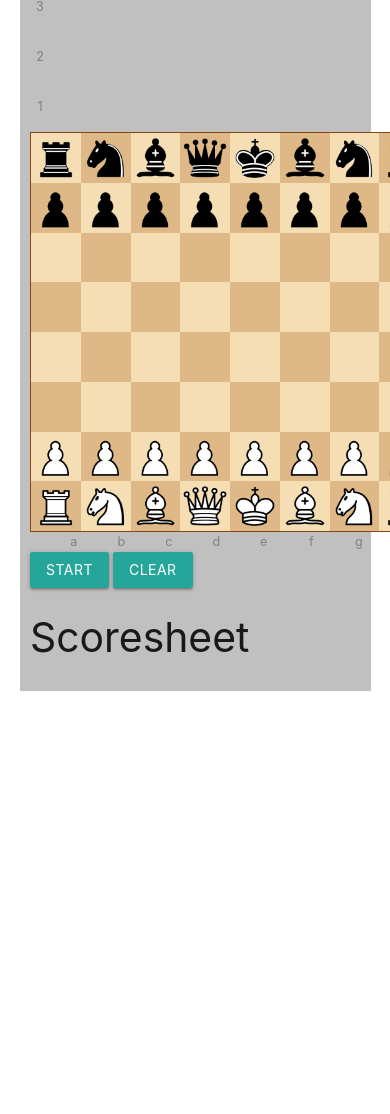
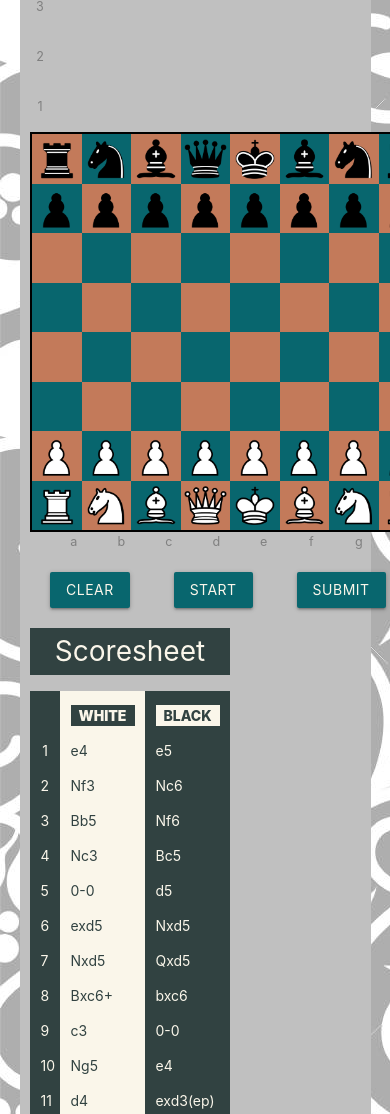
Before and after one commit to joon3703/projectOne, a plain HTML site: page index.html in a window 390 px wide. Shown: the part 460-1574 px from the top of the page. Before the commit the page ends 1171 px from the top, so only its background shows below. Drawn offline with nearby package versions, Linux system fonts and the light colour scheme; a web font is replaced by a local one.

Commit message:
Responsive version

```diff
--- a/css/AbChess-0.3.0.css
+++ b/css/AbChess-0.3.0.css
@@ -4,10 +4,22 @@
 // Copyright (c) 2017 Nimzozo
 */
 
+@font-face {
+    font-family: 'Leckerli One';
+    font-style: normal;
+    font-weight: 400;
+    src: local('Leckerli One'), local('LeckerliOne-Regular'), url(https://fonts.gstatic.com/s/leckerlione/v9/V8mCoQH8VCsNttEnxnGQ-1idKpZdJNE9Fg.woff2) format('woff2');
+    unicode-range: U+0000-00FF, U+0131, U+0152-0153, U+02BB-02BC, U+02C6, U+02DA, U+02DC, U+2000-206F, U+2074, U+20AC, U+2122, U+2191, U+2193, U+2212, U+2215, U+FEFF, U+FFFD;
+  }
+
+  body {
+    background-image: url('../img/floral-ornament-with-birds.jpg');
+   }
+
 .squares {
     position: relative;
     display: inline-block;
-    border: 1px solid saddlebrown;
+    border: 2px solid black;
     vertical-align: top;
 }
 
@@ -20,13 +32,33 @@
     vertical-align: top;
 }
 
+h3 {
+    font-size: 2em;
+    background: #314241; /* Outer space */
+    color: #faf6ea; /* Bianca */
+    padding: 8px;
+  }
+
+  .btn {
+    margin: 20px;
+    background-color:#08666e; /* Attol */
+    color:#faf6ea; /* Bianca */
+  }
+
 .square_white {
-    background: wheat;
+    background-color: #c37a5a; /* Antique brass */
 }
 
 .square_black {
-    background: burlywood;
+    background-color: #08666e; /* Attol */
 }
+.header {
+    color: teal;
+    text-shadow: 2px 2px black;
+    font-family: "Leckerli One", "Open Sans", "Helvetica Neue", Helvetica, Arial, sans-serif;
+    text-align: center;
+    width: 100%;
+  }
 
 .square__canvas {
     position: absolute;
@@ -140,3 +172,50 @@
 .promotion-button:hover {
     background-color: skyblue;
 }
+
+#number-column {
+    background: #314241; /* Outer space */
+    color:  #faf6ea; /* Bianca */
+    padding-right: 12px;
+    text-align: right;
+    width: 30px;
+  }
+  .scoresheet-header-white {
+    background: #314241; /* Outer space */
+    color:  #faf6ea; /* Bianca */
+    text-align: center;
+    font-weight: 900;
+  }
+  .scoresheet-header-black {
+    background: #faf6ea; /* Bianca */
+    color: #314241; /* Outer space */
+    text-align: center;
+    font-weight: 800;
+  }
+  #white-column {
+    background: #faf6ea; /* Bianca */
+    color: #314241; /* Outer space */
+    float: left;
+    width: 85px;
+  }
+  #black-column {
+    background: #314241; /* Outer space */
+    color:  #faf6ea; /* Bianca */
+    float: left;
+    width: 85px;
+  }
+  .scoresheet-header {
+    width: 200px;
+    text-align: center;
+    margin-top: 0;
+  }
+  .scoresheet {
+    margin-bottom: 20px;
+  }
+  .header {
+    color: teal;
+    text-shadow: 2px 2px black;
+    font-family: "Leckerli One", "Open Sans", "Helvetica Neue", Helvetica, Arial, sans-serif;
+    text-align: center;
+    width: 100%;
+  }
--- a/index.html
+++ b/index.html
@@ -23,8 +23,9 @@
         <section class="col l7">
           <div class="main">
             <div id="chessboard"></div>
-            <input class="btn" type="button" id="startBtn" value="Start"/>
-            <input class="btn" type="button" id="clearBtn" value="Clear"/>
+            <button id="clearButton" class="btn">Clear</button>
+            <button id="startButton" class="btn">Start</button>
+            <button id="startButton" class="btn">Submit</button>
           </div>
         </section>
         <section class="col l4 scoresheet">
--- a/js/script.js
+++ b/js/script.js
@@ -1,3 +1,5 @@
+// OUR WORKING JS PART
+// Populate the Chessboard
 var abChess = {};
 var options = {
     animated: false
@@ -5,8 +7,18 @@ var options = {
 abChess = new AbChess("chessboard", options);
 abChess.setFEN();
 
-$('#startBtn').on('click', board.start);
-$('#clearBtn').on('click', board.clear);
+// Activate Empty and Start buttons.
+var clearButton = document.getElementById("clearButton");
+var clearFEN = "8/8/8/8/8/8/8/8 w - - 0 1";
+var startButton = document.getElementById("startButton");
+clearButton.addEventListener("click", function () {
+    if (abChess.isValidFEN(clearFEN)) {
+        abChess.setFEN(clearFEN);
+    }
+});
+startButton.addEventListener("click", function () {
+    abChess.setFEN();
+});
 
 var moves = [
   { white:"e4" , black:"e5" },
```
Also changed, not shown: 2 other files.
